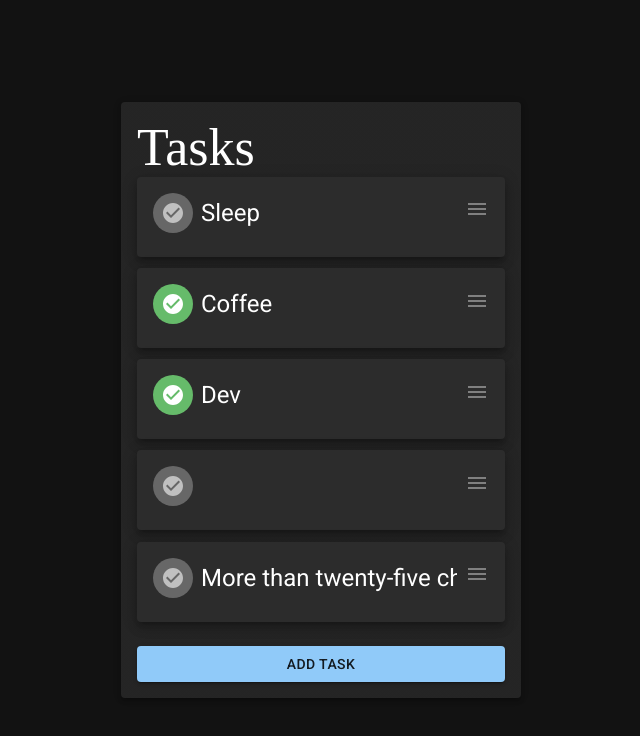
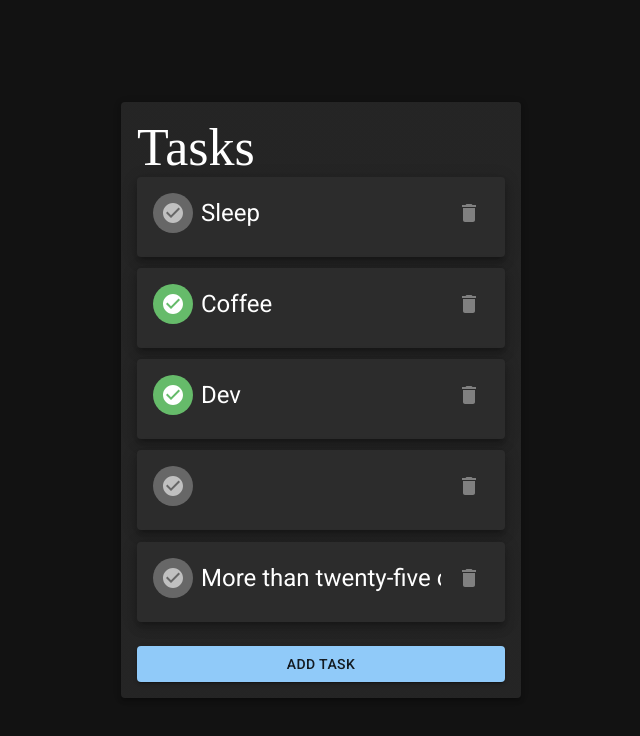
Before and after one commit to benjammin4dayz/react-checklist-app, a React (Vite) app: page / in a window 1280 px wide. Shown: the top 736 px of the page, without its empty margins (319-959 px from the left). Built offline with nearby package versions, Linux system fonts and the light colour scheme.

Commit message:
Implement drag and drop task ordering

```diff
--- a/package.json
+++ b/package.json
@@ -1,16 +1,20 @@
 {
   "name": "react-checklist-app",
   "private": true,
-  "version": "0.2.0",
+  "version": "0.3.0",
   "type": "module",
   "scripts": {
     "start": "npm run dev",
     "dev": "vite",
     "build": "tsc && vite build",
+    "tsc": "tsc --noEmit",
     "lint": "eslint src/ --ext ts,tsx --report-unused-disable-directives --max-warnings 0",
     "preview": "vite preview"
   },
   "dependencies": {
+    "@dnd-kit/core": "^6.1.0",
+    "@dnd-kit/sortable": "^8.0.0",
+    "@dnd-kit/utilities": "^3.2.2",
     "@emotion/react": "^11.11.4",
     "@emotion/styled": "^11.11.5",
     "@fontsource/roboto": "^5.0.13",
--- a/src/ListProvider.tsx
+++ b/src/ListProvider.tsx
@@ -34,17 +34,17 @@ const ListProvider: FCWithChildren = ({ children }) => {
   // create
   const createListItem = useCallback((text: string) => {
     const newId = uuidv4();
-    setList(list => [...list, { id: newId, text, checked: false }]);
+    setList(list => [...list, { __id: newId, text, checked: false }]);
   }, []);
 
   // read
   const getListItem = (id: string) => {
-    return list.find(l => l.id === id) || null;
+    return list.find(l => l.__id === id) || null;
   };
 
   // update
   const updateListItem = (id: string, text: string) => {
-    setList(list => list.map(l => (l.id === id ? { ...l, text } : l)));
+    setList(list => list.map(l => (l.__id === id ? { ...l, text } : l)));
     return getListItem(id) || null;
   };
   const toggleListItem = (id: string) => {
@@ -52,7 +52,7 @@ const ListProvider: FCWithChildren = ({ children }) => {
     if (item) {
       _handleExplode(item.checked);
       setList(list =>
-        list.map(l => (l.id === id ? { ...l, checked: !l.checked } : l))
+        list.map(l => (l.__id === id ? { ...l, checked: !l.checked } : l))
       );
     }
     return item || null;
@@ -60,7 +60,7 @@ const ListProvider: FCWithChildren = ({ children }) => {
 
   // delete
   const deleteListItem = (id: string) => {
-    setList(list => list.filter(l => l.id !== id));
+    setList(list => list.filter(l => l.__id !== id));
   };
 
   useEffect(() => {
@@ -71,6 +71,7 @@ const ListProvider: FCWithChildren = ({ children }) => {
     <ListContext.Provider
       value={{
         list,
+        setList,
         createListItem,
         getListItem,
         updateListItem,
@@ -114,11 +115,15 @@ function restoreSavedList(): ListItem[] {
     ? (JSON.parse(list) as ListItem[])
     : import.meta.env.DEV
     ? [
-        { id: '1', text: 'Sleep', checked: false },
-        { id: '2', text: 'Coffee', checked: true },
-        { id: '3', text: 'Dev', checked: true },
-        { id: '4', text: '', checked: false },
-        { id: '5', text: 'More than twenty-five characters', checked: false },
+        { __id: 'sl33p', text: 'Sleep', checked: false },
+        { __id: 'c0f3', text: 'Coffee', checked: true },
+        { __id: 'd3v', text: 'Dev', checked: true },
+        { __id: 'f0u4', text: '', checked: false },
+        {
+          __id: 'f1v3',
+          text: 'More than twenty-five characters',
+          checked: false,
+        },
       ]
     : [];
 }
--- /dev/null
+++ b/src/components/TaskCard/ActionsGrid.tsx
@@ -0,0 +1,43 @@
+import { useEffect, useState, type FC } from 'react';
+import { Box, IconButton } from '@mui/material';
+import DeleteIcon from '@mui/icons-material/Delete';
+import { useListContext } from '../../ListProvider';
+
+export const ActionsGrid: FC<{ id: string }> = ({ id }) => {
+  const { deleteListItem } = useListContext();
+
+  const [color, setColor] = useState('pallette.primary.main');
+  const [isHovered, setIsHovered] = useState(false);
+
+  const handleMouseEnter = () => setIsHovered(true);
+  const handleMouseLeave = () => setIsHovered(false);
+
+  useEffect(() => {
+    if (isHovered) {
+      setColor('error.main');
+    } else {
+      setColor('gray');
+    }
+  }, [isHovered]);
+
+  return (
+    <Box
+      sx={{
+        display: 'flex',
+        flexDirection: 'row',
+        justifyContent: 'center',
+        alignItems: 'center',
+        gap: 2,
+      }}
+    >
+      <IconButton
+        sx={{ color }}
+        onMouseEnter={handleMouseEnter}
+        onMouseLeave={handleMouseLeave}
+        onClick={() => deleteListItem(id)}
+      >
+        <DeleteIcon />
+      </IconButton>
+    </Box>
+  );
+};
--- a/src/components/TaskCard/HamburgerDropdown.tsx
+++ /dev/null
@@ -1,124 +0,0 @@
-import { useState, type FC } from 'react';
-import { useListContext } from '../../ListProvider';
-import {
-  Dropdown,
-  MenuButton,
-  Menu,
-  MenuItem as BaseMenuItem,
-} from '@mui/base';
-import { menuItemClasses, styled } from '@mui/material';
-import { Menu as MenuIcon } from '@mui/icons-material';
-import { grey } from '@mui/material/colors';
-
-// Mm.. Food
-type HamburgerToppings = {
-  id: string;
-} & JSX.IntrinsicElements['div'];
-
-export const HamburgerDropdown: FC<HamburgerToppings> = ({
-  id,
-  ...restProps
-}) => {
-  const { deleteListItem } = useListContext();
-
-  const handleEdit = () => alert('Not implemented yet!');
-  const handleDelete = () => deleteListItem(id);
-
-  const [isHovered, setIsHovered] = useState(false);
-
-  const handleMouseEnter = () => setIsHovered(true);
-  const handleMouseLeave = () => setIsHovered(false);
-
-  const Listbox = styled('ul')(
-    ({ theme }) => `
-        font-family: 'IBM Plex Sans', sans-serif;
-        font-size: 0.875rem;
-        box-sizing: border-box;
-        padding: 6px;
-        margin: 12px 0;
-        min-width: 100px;
-        border-radius: 12px;
-        overflow: auto;
-        outline: 0px;
-        background: ${theme.palette.mode === 'dark' ? grey[900] : '#fff'};
-        border: 1px solid ${
-          theme.palette.mode === 'dark' ? grey[700] : grey[200]
-        };
-        color: ${theme.palette.mode === 'dark' ? grey[300] : grey[900]};
-        box-shadow: 0px 4px 30px ${
-          theme.palette.mode === 'dark' ? grey[900] : grey[200]
-        };
-        z-index: 1;
-
-        .closed & {
-          opacity: 0;
-          transform: scale(0.95, 0.8);
-          transition: opacity 200ms ease-in, transform 200ms ease-in;
-        }
-
-        .open & {
-          opacity: 1;
-          transform: scale(1, 1);
-          transition: opacity 100ms ease-out, transform 100ms cubic-bezier(0.43, 0.29, 0.37, 1.48);
-        }
-
-        .placement-top & {
-          transform-origin: bottom;
-        }
-
-        .placement-bottom & {
-          transform-origin: top;
-        }
-        `
-  );
-
-  const MenuItem = styled(BaseMenuItem)(
-    ({ theme }) => `
-      list-style: none;
-      padding: 8px;
-      border-radius: 8px;
-      cursor: pointer;
-      user-select: none;
-
-      &:last-of-type {
-        border-bottom: none;
-      }
-
-      &:focus:not(:disabled) {
-        background-color: ${
-          theme.palette.mode === 'dark' ? grey[800] : grey[100]
-        };
-        color: ${theme.palette.mode === 'dark' ? grey[300] : grey[900]};
-      }
-
-      &.${menuItemClasses.disabled} {
-        color: ${theme.palette.mode === 'dark' ? grey[700] : grey[400]};
-      }
-      `
-  );
-
-  return (
-    <div
-      {...restProps}
-      onMouseEnter={handleMouseEnter}
-      onMouseLeave={handleMouseLeave}
-    >
-      <Dropdown>
-        <MenuButton slots={{ root: 'div' }}>
-          <MenuIcon sx={{ color: isHovered ? 'primary.main' : 'gray' }} />
-        </MenuButton>
-        <Menu slots={{ listbox: Listbox }}>
-          <MenuItem
-            title="Edit this task (not implemented)"
-            sx={{ cursor: 'not-allowed' }}
-            onClick={handleEdit}
-            disabled
-          >
-            Edit
-          </MenuItem>
-          <MenuItem onClick={handleDelete}>Delete</MenuItem>
-        </Menu>
-      </Dropdown>
-    </div>
-  );
-};
--- a/src/components/TaskCard/TaskCard.tsx
+++ b/src/components/TaskCard/TaskCard.tsx
@@ -1,17 +1,33 @@
 import { useEffect, useState, type FC } from 'react';
 import { Card, CardContent, Typography } from '@mui/material';
+import { useSortable } from '@dnd-kit/sortable';
+import { CSS } from '@dnd-kit/utilities';
 import { useListContext } from '../../ListProvider';
-import { HamburgerDropdown } from './HamburgerDropdown';
 import { TaskStatusIcon } from './TaskStatusIcon';
+import { ActionsGrid } from './ActionsGrid';
 
 type TaskCardProps = {
   id: string;
+  sortableId: string;
   checked: boolean;
   value: string;
 } & JSX.IntrinsicElements['div'];
 
-export const TaskCard: FC<TaskCardProps> = ({ id, checked, value }) => {
+export const TaskCard: FC<TaskCardProps> = ({
+  id,
+  sortableId,
+  checked,
+  value,
+}) => {
   const { toggleListItem } = useListContext();
+
+  const { attributes, listeners, setNodeRef, transform, transition } =
+    useSortable({ id: sortableId });
+
+  const style = {
+    transform: CSS.Transform.toString(transform),
+    transition,
+  };
 
   const [isHovered, setIsHovered] = useState(false);
   const [cardElevation, setCardElevation] = useState(7);
@@ -32,9 +48,12 @@ export const TaskCard: FC<TaskCardProps> = ({ id, checked, value }) => {
   return (
     <Card
       elevation={cardElevation}
-      component={'div'}
       onMouseOver={handleMouseOver}
       onMouseLeave={handleMouseLeave}
+      ref={setNodeRef}
+      style={{ ...style }}
+      {...attributes}
+      {...listeners}
     >
       <CardContent
         sx={{
@@ -62,7 +81,7 @@ export const TaskCard: FC<TaskCardProps> = ({ id, checked, value }) => {
         >
           {value}
         </Typography>
-        <HamburgerDropdown id={id} />
+        <ActionsGrid id={id} />
       </CardContent>
     </Card>
   );
--- a/src/typings/list.ts
+++ b/src/typings/list.ts
@@ -1,13 +1,15 @@
 import type { Nullable } from './generic';
+import type { StateSetter } from './react';
 
 export type ListItem = {
-  id: string;
+  __id: string;
   text: string;
   checked: boolean;
 };
 
 export type ListContext = Nullable<{
   list: ListItem[];
+  setList: StateSetter<ListItem[]>;
   createListItem: (text: string) => void;
   getListItem: (id: string) => Nullable<ListItem>;
   updateListItem: (id: string, text: string) => Nullable<ListItem>;
--- a/src/typings/react.ts
+++ b/src/typings/react.ts
@@ -1,3 +1,5 @@
-import type { FC, PropsWithChildren } from 'react';
+import type { Dispatch, FC, PropsWithChildren, SetStateAction } from 'react';
 
 export type FCWithChildren<P = object> = FC<PropsWithChildren & P>;
+
+export type StateSetter<T> = Dispatch<SetStateAction<T>>;
```
Also changed, not shown: src/App.tsx (+67 -6 lines), 1 other file (tests, documents, lock files or other folders).
